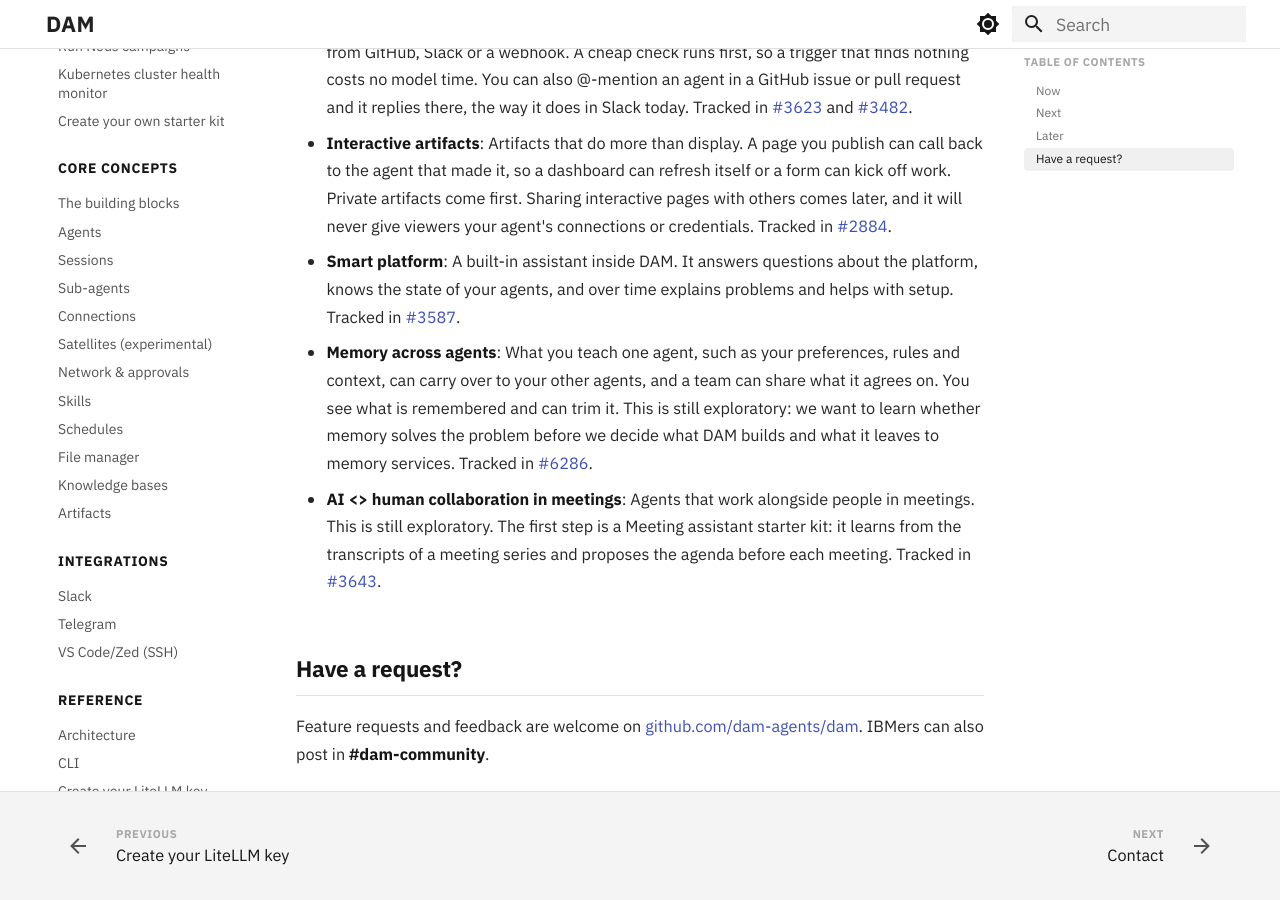
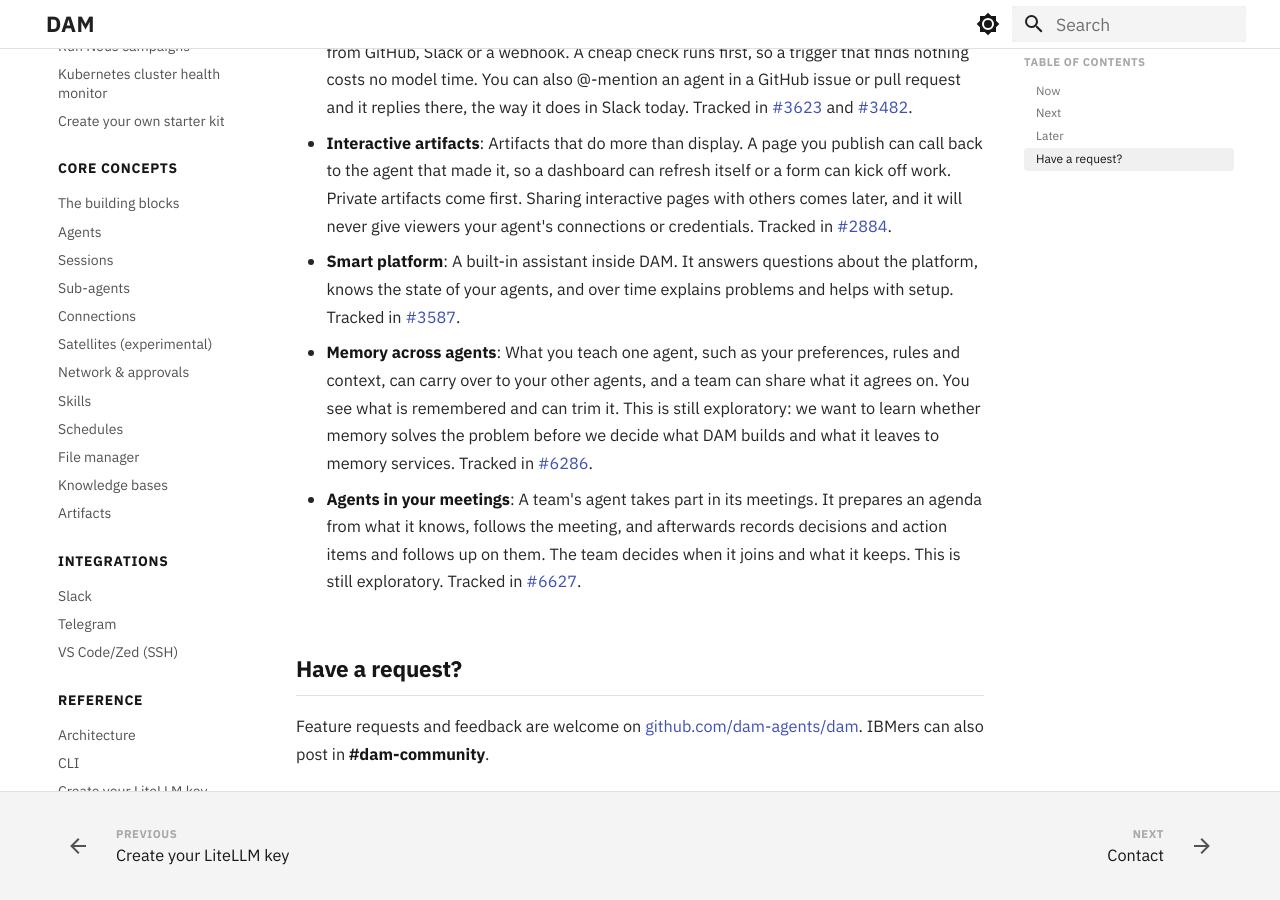
Before and after one commit to dam-agents/docs, an MkDocs documentation site: the page built from docs/reference/roadmap.md, in a window 1280 px wide and 900 px high, scrolled down 3170 px. Built offline with MkDocs 1.6.1 and Material for MkDocs 9.7.7, drawn with Linux system fonts in a browser that asks for light colours.

Commit message:
docs: roadmap points meetings at the new epic
Assisted-By: Claude

```diff
--- a/docs/reference/roadmap.md
+++ b/docs/reference/roadmap.md
@@ -54,7 +54,7 @@ DAM is a research project, and real users drive its direction. Much of what we b
 
 - **Memory across agents**: What you teach one agent, such as your preferences, rules and context, can carry over to your other agents, and a team can share what it agrees on. You see what is remembered and can trim it. This is still exploratory: we want to learn whether memory solves the problem before we decide what DAM builds and what it leaves to memory services. Tracked in [#6286](https://github.com/dam-agents/dam/issues/6286){:target="_blank"}.
 
-- **AI <> human collaboration in meetings**: Agents that work alongside people in meetings. This is still exploratory. The first step is a Meeting assistant starter kit: it learns from the transcripts of a meeting series and proposes the agenda before each meeting. Tracked in [#3643](https://github.com/dam-agents/dam/issues/3643){:target="_blank"}.
+- **Agents in your meetings**: A team's agent takes part in its meetings. It prepares an agenda from what it knows, follows the meeting, and afterwards records decisions and action items and follows up on them. The team decides when it joins and what it keeps. This is still exploratory. Tracked in [#6627](https://github.com/dam-agents/dam/issues/6627){:target="_blank"}.
 
 ## Have a request?
 
```
